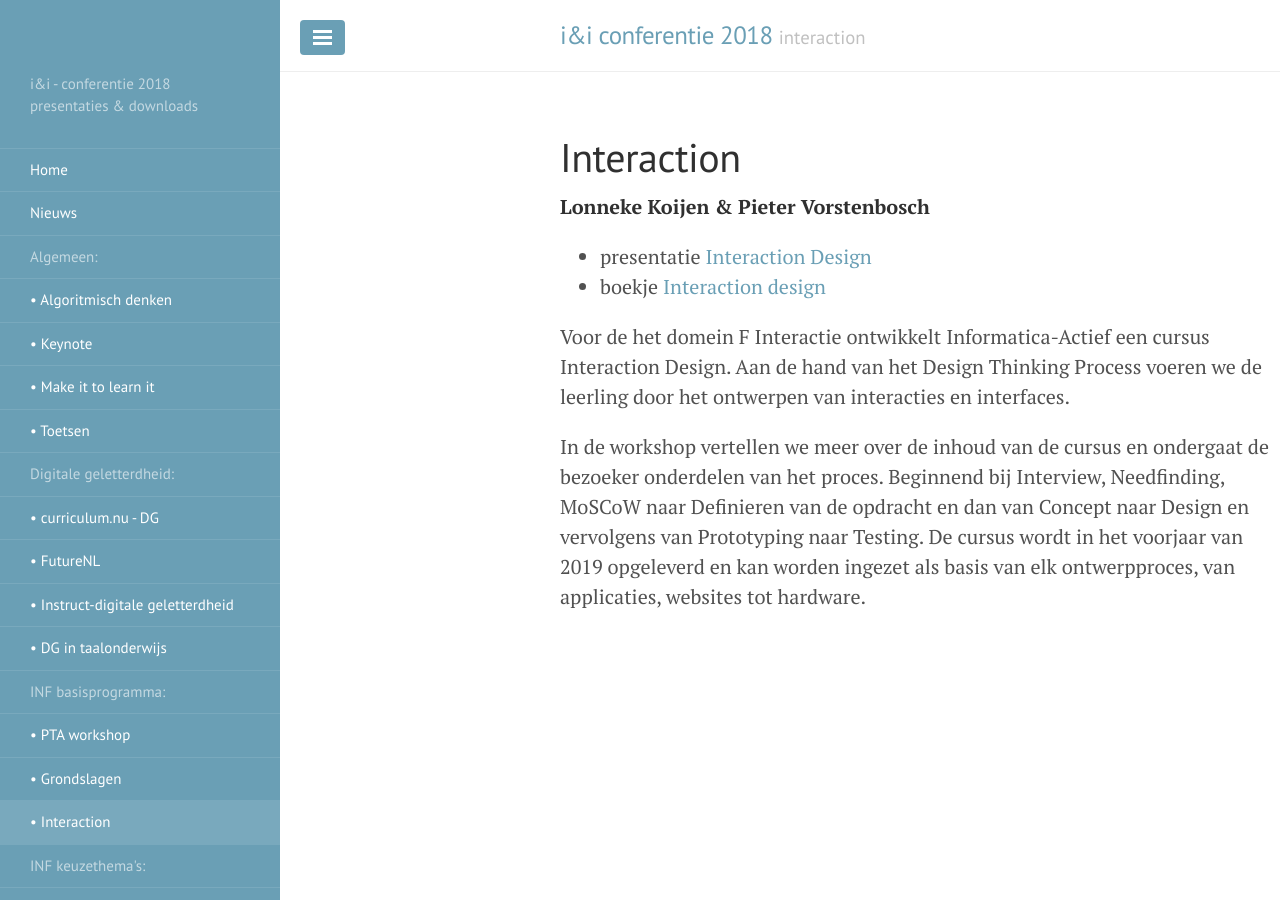
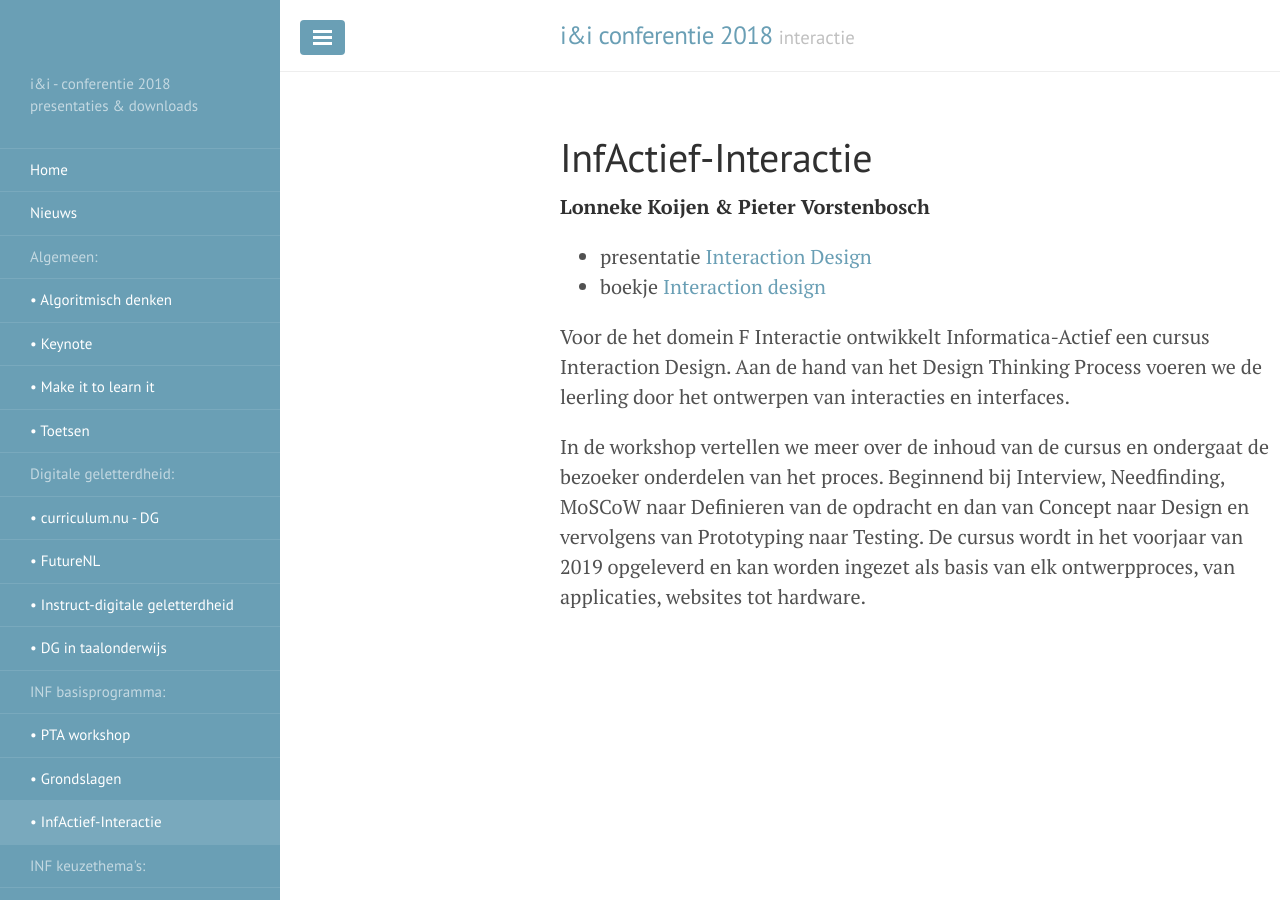
Before and after one commit to infvo/ieni2018, a Jekyll site: the page built from _basis/inf-actief-interaction.md, in a window 1280 px wide. Built offline with Jekyll 4.4.1, drawn with Linux system fonts in a browser that asks for light colours.

Commit message:
Corrections interaction and Game Design

```diff
--- a/_basis/inf-actief-interaction.md
+++ b/_basis/inf-actief-interaction.md
@@ -1,12 +1,12 @@
 ---
-title: "Interaction"
+title: "InfActief-Interactie"
 layout: basis-layout
-thema: interaction
+thema: interactie
 ---
 
 **Lonneke Koijen & Pieter Vorstenbosch**
 
-* presentatie [Interaction Design]({{ site.baseurl }}/basis/download/vorstenbosch- idx-verkleind.pdf){:target="_blank"}
+* presentatie [Interaction Design]({{ site.baseurl }}/basis/download/vorstenbosch-ixd-verkleind.pdf){:target="_blank"}
 * boekje [Interaction design]({{ site.baseurl }}/basis/download/vorstenbosch-boekje-design-thinking.pdf){:target="_blank"}
 
 Voor de het domein F Interactie ontwikkelt Informatica-Actief een cursus Interaction Design.
```
Also changed, not shown: _themas/gamedesign.md (+3 -1 lines), 2 other files.
